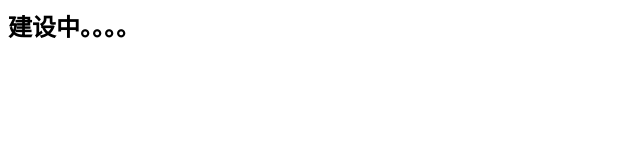
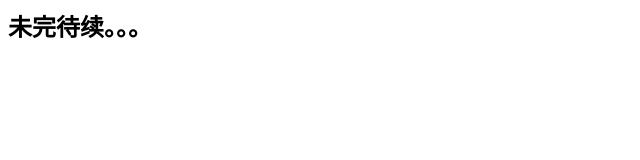
Before and after one commit to lovexyp/lovexyp.github.io, a plain HTML site: page index.html in a window 1280 px wide. Shown: the full height of the page, 0-640 px from the left. Drawn offline with Linux system fonts and the light colour scheme.

Commit message:
first commit

```diff
--- a/index.html
+++ b/index.html
@@ -1 +1 @@
-<h2>建设中。。。。</h2>
+<h2>未完待续。。。</h2>
```
